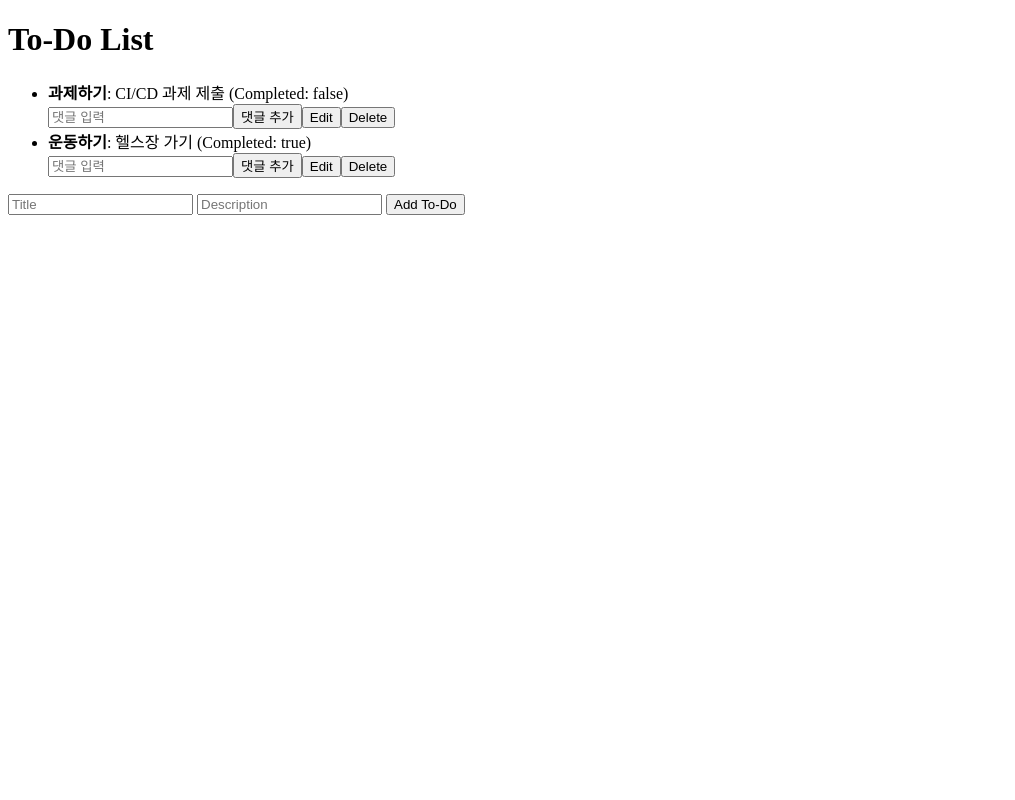
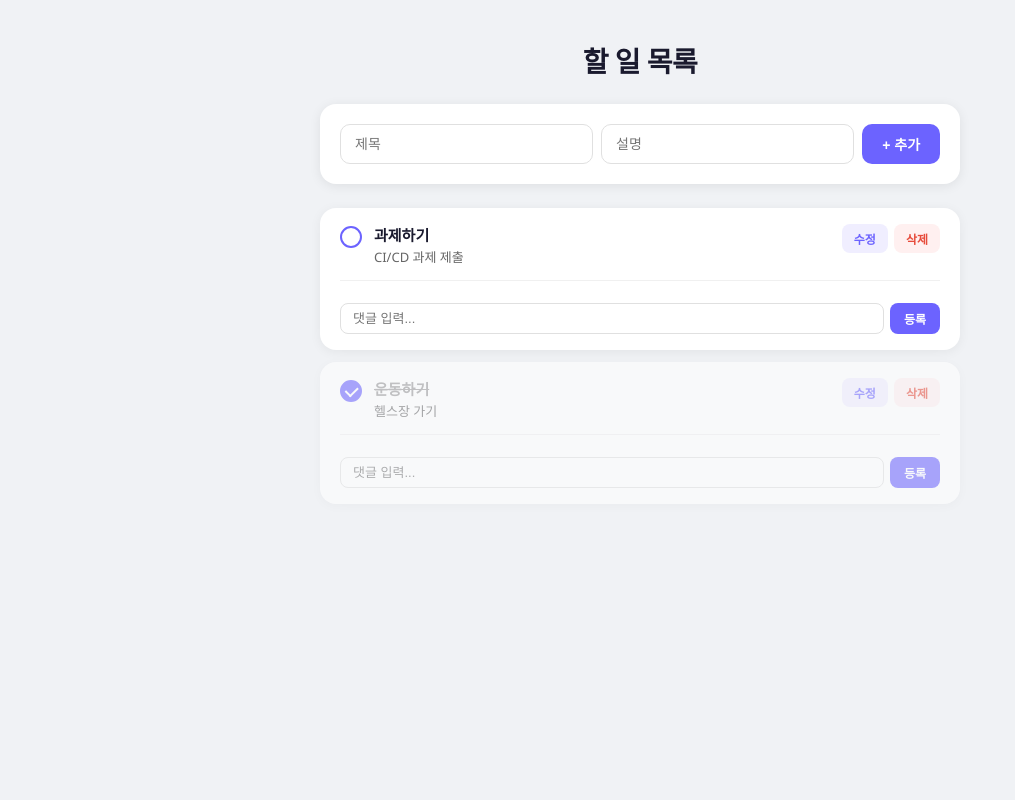
Before and after one commit to yuhwani/FastApi-Todos, a FastAPI app: page / in a window 1280 px wide. Shown: the whole page, without its empty margins (0-1015 px from the left). Run offline with FastAPI, Linux system fonts and the light colour scheme.

Commit message:
2차 수정

```diff
--- a/fastapi-app/main.py
+++ b/fastapi-app/main.py
@@ -132,6 +132,17 @@ def get_comments(todo_id: int):
 
     raise HTTPException(status_code=404, detail="To-Do item not found")
 
+# 완료 토글
+@app.patch("/todos/{todo_id}/toggle", response_model=TodoItem)
+def toggle_todo(todo_id: int):
+    todos = load_todos()
+    for todo in todos:
+        if todo["id"] == todo_id:
+            todo["completed"] = not todo["completed"]
+            save_todos(todos)
+            return todo
+    raise HTTPException(status_code=404, detail="To-Do item not found")
+
 # HTML 파일 서빙
 @app.get("/", response_class=HTMLResponse)
 def read_root():
--- a/fastapi-app/templates/index.html
+++ b/fastapi-app/templates/index.html
@@ -1,135 +1,332 @@
 <!DOCTYPE html>
-<html lang="en">
+<html lang="ko">
 <head>
     <meta charset="UTF-8">
     <meta name="viewport" content="width=device-width, initial-scale=1.0">
     <title>To-Do List</title>
+    <style>
+        * { box-sizing: border-box; margin: 0; padding: 0; }
+
+        body {
+            font-family: 'Segoe UI', sans-serif;
+            background: #f0f2f5;
+            min-height: 100vh;
+            display: flex;
+            justify-content: center;
+            padding: 40px 16px;
+        }
+
+        .container {
+            width: 100%;
+            max-width: 640px;
+        }
+
+        h1 {
+            font-size: 28px;
+            font-weight: 700;
+            color: #1a1a2e;
+            margin-bottom: 24px;
+            text-align: center;
+            letter-spacing: -0.5px;
+        }
+
+        /* 입력 폼 */
+        .form-card {
+            background: #fff;
+            border-radius: 16px;
+            padding: 20px;
+            box-shadow: 0 2px 12px rgba(0,0,0,0.08);
+            margin-bottom: 24px;
+            display: flex;
+            gap: 8px;
+            flex-wrap: wrap;
+        }
+
+        .form-card input {
+            flex: 1;
+            min-width: 120px;
+            padding: 10px 14px;
+            border: 1.5px solid #e0e0e0;
+            border-radius: 10px;
+            font-size: 14px;
+            outline: none;
+            transition: border-color 0.2s;
+        }
+
+        .form-card input:focus { border-color: #6c63ff; }
+
+        .btn-add {
+            padding: 10px 20px;
+            background: #6c63ff;
+            color: #fff;
+            border: none;
+            border-radius: 10px;
+            font-size: 14px;
+            font-weight: 600;
+            cursor: pointer;
+            transition: background 0.2s;
+            white-space: nowrap;
+        }
+
+        .btn-add:hover { background: #574fd6; }
+
+        /* Todo 카드 */
+        .todo-card {
+            background: #fff;
+            border-radius: 16px;
+            padding: 16px 20px;
+            box-shadow: 0 2px 12px rgba(0,0,0,0.06);
+            margin-bottom: 12px;
+            transition: opacity 0.2s;
+        }
+
+        .todo-card.completed { opacity: 0.55; }
+
+        .todo-header {
+            display: flex;
+            align-items: flex-start;
+            gap: 12px;
+        }
+
+        /* 토글 체크박스 */
+        .toggle {
+            width: 22px;
+            height: 22px;
+            min-width: 22px;
+            border-radius: 50%;
+            border: 2px solid #6c63ff;
+            background: #fff;
+            cursor: pointer;
+            display: flex;
+            align-items: center;
+            justify-content: center;
+            margin-top: 2px;
+            transition: background 0.2s, border-color 0.2s;
+        }
+
+        .toggle.done {
+            background: #6c63ff;
+            border-color: #6c63ff;
+        }
+
+        .toggle.done::after {
+            content: '';
+            width: 6px;
+            height: 10px;
+            border: 2px solid #fff;
+            border-top: none;
+            border-left: none;
+            transform: rotate(45deg) translateY(-1px);
+        }
+
+        .todo-text { flex: 1; }
+
+        .todo-title {
+            font-size: 15px;
+            font-weight: 600;
+            color: #1a1a2e;
+            margin-bottom: 2px;
+        }
+
+        .todo-card.completed .todo-title {
+            text-decoration: line-through;
+            color: #999;
+        }
+
+        .todo-desc {
+            font-size: 13px;
+            color: #666;
+        }
+
+        .todo-actions {
+            display: flex;
+            gap: 6px;
+            align-items: center;
+        }
+
+        .btn-icon {
+            padding: 6px 12px;
+            border: none;
+            border-radius: 8px;
+            font-size: 12px;
+            font-weight: 600;
+            cursor: pointer;
+            transition: background 0.2s;
+        }
+
+        .btn-edit { background: #f0eeff; color: #6c63ff; }
+        .btn-edit:hover { background: #e0dbff; }
+        .btn-del { background: #fff0f0; color: #e74c3c; }
+        .btn-del:hover { background: #ffd9d9; }
+
+        /* 댓글 영역 */
+        .comments-section { margin-top: 14px; padding-top: 14px; border-top: 1px solid #f0f0f0; }
+
+        .comment-item {
+            font-size: 13px;
+            color: #444;
+            padding: 5px 10px;
+            background: #f8f8fc;
+            border-radius: 8px;
+            margin-bottom: 5px;
+        }
+
+        .comment-form {
+            display: flex;
+            gap: 6px;
+            margin-top: 8px;
+        }
+
+        .comment-form input {
+            flex: 1;
+            padding: 7px 12px;
+            border: 1.5px solid #e0e0e0;
+            border-radius: 8px;
+            font-size: 13px;
+            outline: none;
+            transition: border-color 0.2s;
+        }
+
+        .comment-form input:focus { border-color: #6c63ff; }
+
+        .btn-comment {
+            padding: 7px 14px;
+            background: #6c63ff;
+            color: #fff;
+            border: none;
+            border-radius: 8px;
+            font-size: 12px;
+            font-weight: 600;
+            cursor: pointer;
+            white-space: nowrap;
+        }
+
+        .btn-comment:hover { background: #574fd6; }
+
+        .empty {
+            text-align: center;
+            color: #aaa;
+            font-size: 14px;
+            padding: 40px 0;
+        }
+    </style>
 </head>
 <body>
-    <h1>To-Do List</h1>
-    <ul id="todo-list"></ul>
+    <div class="container">
+        <h1>할 일 목록</h1>
 
-    <form id="todo-form">
-        <input type="text" id="title" placeholder="Title" required>
-        <input type="text" id="description" placeholder="Description" required>
-        <button type="submit">Add To-Do</button>
-    </form>
+        <div class="form-card">
+            <input type="text" id="title" placeholder="제목" required>
+            <input type="text" id="description" placeholder="설명">
+            <button class="btn-add" onclick="addTodo()">+ 추가</button>
+        </div>
+
+        <div id="todo-list"></div>
+    </div>
 
     <script>
         async function fetchTodos() {
-            const response = await fetch('/todos');
-            const todos = await response.json();
-            const todoList = document.getElementById('todo-list');
-            todoList.innerHTML = '';
+            const res = await fetch('/todos');
+            const todos = await res.json();
+            const list = document.getElementById('todo-list');
+            list.innerHTML = '';
+
+            if (todos.length === 0) {
+                list.innerHTML = '<div class="empty">할 일이 없습니다 🎉</div>';
+                return;
+            }
 
             todos.forEach(todo => {
-                const li = document.createElement('li');
+                const card = document.createElement('div');
+                card.className = 'todo-card' + (todo.completed ? ' completed' : '');
 
-                li.innerHTML = `
-                    <strong>${todo.title}</strong>: ${todo.description} (Completed: ${todo.completed})
-                    <br/>
+                // 댓글 HTML
+                const commentsHtml = (todo.comments || [])
+                    .map(c => `<div class="comment-item">💬 ${c.content}</div>`)
+                    .join('');
+
+                card.innerHTML = `
+                    <div class="todo-header">
+                        <div class="toggle ${todo.completed ? 'done' : ''}" onclick="toggleTodo(${todo.id})"></div>
+                        <div class="todo-text">
+                            <div class="todo-title">${todo.title}</div>
+                            <div class="todo-desc">${todo.description}</div>
+                        </div>
+                        <div class="todo-actions">
+                            <button class="btn-icon btn-edit" onclick="editTodo(${todo.id})">수정</button>
+                            <button class="btn-icon btn-del" onclick="deleteTodo(${todo.id})">삭제</button>
+                        </div>
+                    </div>
+                    <div class="comments-section">
+                        ${commentsHtml}
+                        <div class="comment-form">
+                            <input id="comment-${todo.id}" placeholder="댓글 입력..." />
+                            <button class="btn-comment" onclick="addComment(${todo.id})">등록</button>
+                        </div>
+                    </div>
                 `;
-
-                // ===== 댓글 목록 =====
-                const commentList = document.createElement('ul');
-
-                if (todo.comments) {
-                    todo.comments.forEach(comment => {
-                        const c = document.createElement('li');
-                        c.textContent = comment.content;
-                        commentList.appendChild(c);
+                list.appendChild(card);
             });
         }
 
-                li.appendChild(commentList);
+        async function addTodo() {
+            const title = document.getElementById('title').value.trim();
+            const description = document.getElementById('description').value.trim();
+            if (!title) return;
 
-                // ===== 댓글 입력 =====
-                const input = document.createElement('input');
-                input.placeholder = "댓글 입력";
+            await fetch('/todos', {
+                method: 'POST',
+                headers: { 'Content-Type': 'application/json' },
+                body: JSON.stringify({ id: Date.now(), title, description, completed: false })
+            });
 
-                const button = document.createElement('button');
-                button.textContent = "댓글 추가";
+            document.getElementById('title').value = '';
+            document.getElementById('description').value = '';
+            fetchTodos();
+        }
 
-                button.onclick = async () => {
-                    await fetch(`/todos/${todo.id}/comments`, {
-                        method: 'POST',
-                        headers: {
-                            'Content-Type': 'application/json'
-                        },
-                        body: JSON.stringify({ content: input.value })
-                    });
+        async function toggleTodo(id) {
+            await fetch(`/todos/${id}/toggle`, { method: 'PATCH' });
             fetchTodos();
-                };
-
-                li.appendChild(input);
-                li.appendChild(button);
-
-                // ===== 기존 버튼 =====
-                const editButton = document.createElement('button');
-                editButton.textContent = 'Edit';
-                editButton.onclick = () => editTodo(todo.id);
-
-                const deleteButton = document.createElement('button');
-                deleteButton.textContent = 'Delete';
-                deleteButton.onclick = () => deleteTodo(todo.id);
-
-                li.appendChild(editButton);
-                li.appendChild(deleteButton);
-
-                todoList.appendChild(li);
-            });
         }
 
         async function editTodo(id) {
-            const title = prompt('Enter new title:');
-            const description = prompt('Enter new description:');
-            const completed = confirm('Is this task completed?');
+            const title = prompt('새 제목:');
+            if (!title) return;
+            const description = prompt('새 설명:');
+            const completed = confirm('완료 상태로 변경할까요?');
 
-            const response = await fetch(`/todos/${id}`, {
+            await fetch(`/todos/${id}`, {
                 method: 'PUT',
-                headers: {
-                    'Content-Type': 'application/json'
-                },
-                body: JSON.stringify({ id, title, description, completed })
+                headers: { 'Content-Type': 'application/json' },
+                body: JSON.stringify({ id, title, description: description || '', completed })
             });
-
-            if (response.ok) {
             fetchTodos();
-            }
         }
 
         async function deleteTodo(id) {
-            const response = await fetch(`/todos/${id}`, {
-                method: 'DELETE'
-            });
-
-            if (response.ok) {
+            if (!confirm('정말 삭제할까요?')) return;
+            await fetch(`/todos/${id}`, { method: 'DELETE' });
             fetchTodos();
         }
+
+        async function addComment(todoId) {
+            const input = document.getElementById(`comment-${todoId}`);
+            const content = input.value.trim();
+            if (!content) return;
+
+            await fetch(`/todos/${todoId}/comments`, {
+                method: 'POST',
+                headers: { 'Content-Type': 'application/json' },
+                body: JSON.stringify({ content })
+            });
+            input.value = '';
+            fetchTodos();
         }
 
-        document.getElementById('todo-form').addEventListener('submit', async (event) => {
-            event.preventDefault();
-
-            const title = document.getElementById('title').value;
-            const description = document.getElementById('description').value;
-
-            const response = await fetch('/todos', {
-                method: 'POST',
-                headers: {
-                    'Content-Type': 'application/json'
-                },
-                body: JSON.stringify({
-                    id: Date.now(),
-                    title,
-                    description,
-                    completed: false
-                })
-            });
-
-            if (response.ok) {
-                fetchTodos();
-            }
+        // Enter 키로 Todo 추가
+        document.addEventListener('keydown', e => {
+            if (e.key === 'Enter' && document.activeElement.id === 'title') addTodo();
         });
 
         fetchTodos();
```
Lines whose indentation alone changed are shown as unchanged.
